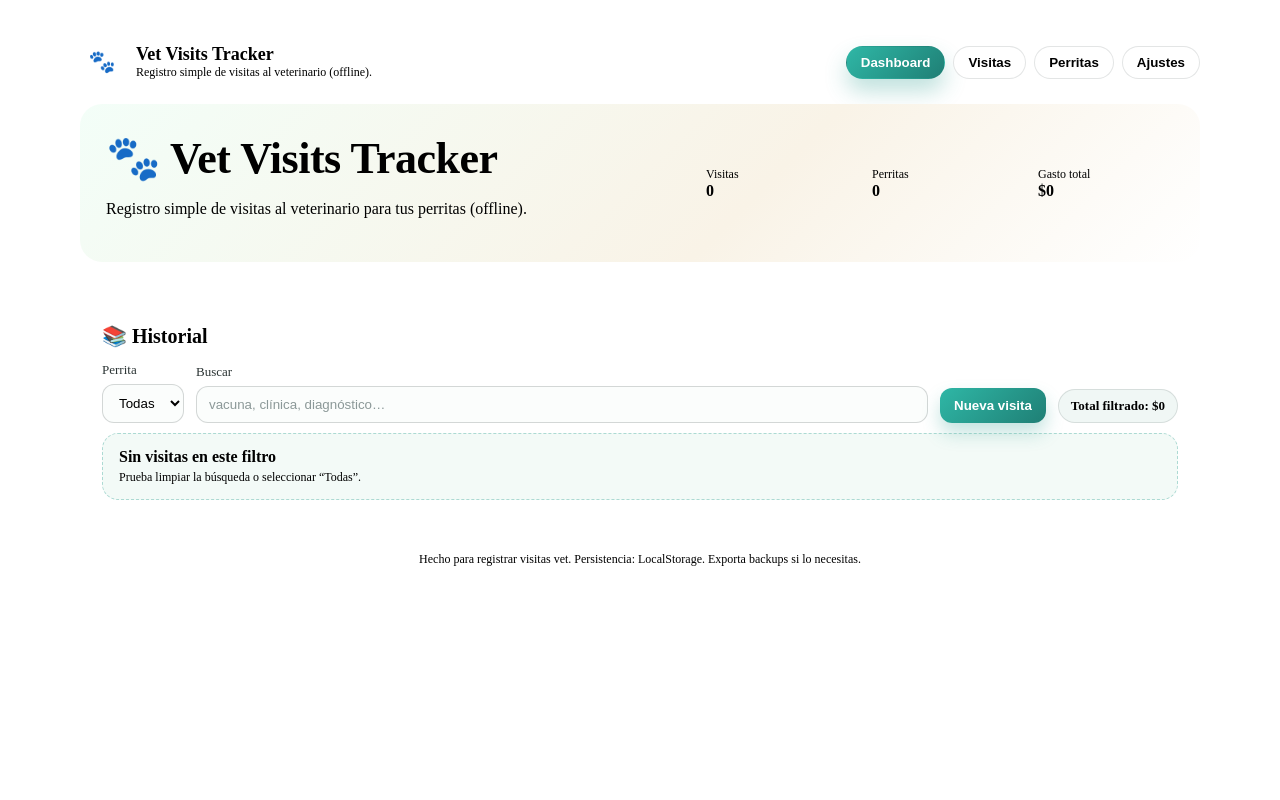
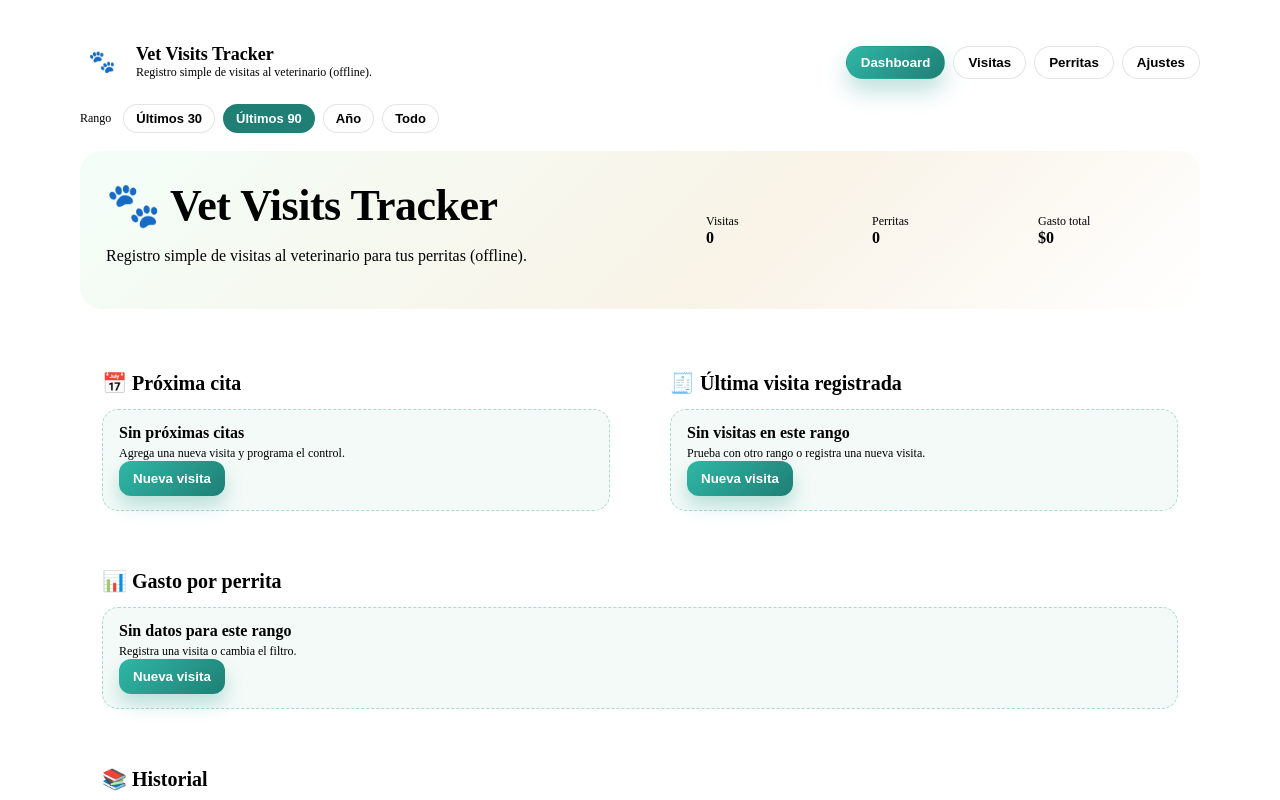
Before and after one commit to coliwares/vet-tracker, a React (Vite) app: page / in a window 1280 px wide. Shown: the top 800 px of the page. Built offline with nearby package versions, Linux system fonts and the light colour scheme.

Commit message:
Add Vitest and visits utils/tests
Add Vitest to package.json to enable unit testing and include the visits utility with tests. Implement src/utils/visits.ts and its test src/utils/visits.test.ts, and apply minor updates to App.tsx and styles.css to accommodate the new functionality.

```diff
--- a/package.json
+++ b/package.json
@@ -7,7 +7,8 @@
     "dev": "vite",
     "build": "tsc -b && vite build",
     "lint": "eslint .",
-    "preview": "vite preview"
+    "preview": "vite preview",
+    "test": "vitest"
   },
   "dependencies": {
     "react": "^19.2.0",
@@ -25,6 +26,7 @@
     "globals": "^16.5.0",
     "typescript": "~5.9.3",
     "typescript-eslint": "^8.46.4",
-    "vite": "^7.2.4"
+    "vite": "^7.2.4",
+    "vitest": "^2.1.9"
   }
 }
--- a/src/App.tsx
+++ b/src/App.tsx
@@ -6,6 +6,12 @@ import { PetForm } from "./components/PetForm";
 import { VisitForm } from "./components/VisitForm";
 import { VisitList } from "./components/VisitList";
 import { BackupTools } from "./components/BackupTools";
+import {
+  filterVisitsByRange,
+  getLastVisit,
+  getNextAppointment,
+  type VisitRange,
+} from "./utils/visits";
 
 export default function App() {
   const [state, setState] = useState<AppState>(() => loadState());
@@ -14,23 +20,44 @@ export default function App() {
   const [activeSection, setActiveSection] = useState<
     "dashboard" | "visits" | "pets" | "settings"
   >("dashboard");
+  const [dashboardRange, setDashboardRange] = useState<VisitRange>("90d");
   const visitFormRef = useRef<HTMLDivElement | null>(null);
 
   useEffect(() => {
     saveState(state);
   }, [state]);
 
+  const filteredVisits = useMemo(
+    () => filterVisitsByRange(state.visits, dashboardRange),
+    [state.visits, dashboardRange],
+  );
+
   const totalsByPet = useMemo(() => {
     const map = new Map<string, number>();
-    for (const v of state.visits) {
+    for (const v of filteredVisits) {
       map.set(v.petId, (map.get(v.petId) ?? 0) + (v.costCLP ?? 0));
     }
     return map;
-  }, [state.visits]);
+  }, [filteredVisits]);
+
+  const petsInRangeCount = useMemo(() => {
+    const ids = new Set(filteredVisits.map((v) => v.petId));
+    return ids.size;
+  }, [filteredVisits]);
+
+  const nextAppointment = useMemo(
+    () => getNextAppointment(state.visits),
+    [state.visits],
+  );
+
+  const lastVisit = useMemo(
+    () => getLastVisit(filteredVisits),
+    [filteredVisits],
+  );
 
   const totalAll = useMemo(
-    () => state.visits.reduce((acc, v) => acc + (v.costCLP ?? 0), 0),
-    [state.visits],
+    () => filteredVisits.reduce((acc, v) => acc + (v.costCLP ?? 0), 0),
+    [filteredVisits],
   );
 
   function addPet(pet: Pet) {
@@ -87,7 +114,8 @@ export default function App() {
     setSearch("");
   }
 
-  function formatCLP(n: number) {
+  function formatCLP(n?: number) {
+    if (n === undefined || n === null) return "—";
     try {
       return new Intl.NumberFormat("es-CL", {
         style: "currency",
@@ -150,6 +178,31 @@ export default function App() {
 
       {activeSection === "dashboard" ? (
         <section className="section">
+          <div className="dashboard-controls">
+            <div className="muted small">Rango</div>
+            <div className="range-filter" role="group" aria-label="Rango">
+              {(
+                [
+                  { id: "30d", label: "Últimos 30" },
+                  { id: "90d", label: "Últimos 90" },
+                  { id: "year", label: "Año" },
+                  { id: "all", label: "Todo" },
+                ] as const
+              ).map((item) => (
+                <button
+                  key={item.id}
+                  type="button"
+                  className={`range-btn ${
+                    dashboardRange === item.id ? "active" : ""
+                  }`}
+                  onClick={() => setDashboardRange(item.id)}
+                >
+                  {item.label}
+                </button>
+              ))}
+            </div>
+          </div>
+
           <header className="header">
             <div>
               <h1>🐾 Vet Visits Tracker</h1>
@@ -162,11 +215,11 @@ export default function App() {
             <div className="stats">
               <div className="stat">
                 <div className="muted small">Visitas</div>
-                <div className="strong">{state.visits.length}</div>
+                <div className="strong">{filteredVisits.length}</div>
               </div>
               <div className="stat">
                 <div className="muted small">Perritas</div>
-                <div className="strong">{state.pets.length}</div>
+                <div className="strong">{petsInRangeCount}</div>
               </div>
               <div className="stat">
                 <div className="muted small">Gasto total</div>
@@ -175,24 +228,92 @@ export default function App() {
             </div>
           </header>
 
-          {state.pets.length > 0 ? (
+          <div className="dashboard-cards">
+            <section className="card">
+              <h2>📅 Próxima cita</h2>
+              {nextAppointment ? (
+                <div className="card-body">
+                  <div className="strong">{nextAppointment.date}</div>
+                  <div className="muted small">
+                    {state.pets.find((p) => p.id === nextAppointment.visit.petId)
+                      ?.name ?? "Perrita"}
+                    {nextAppointment.visit.clinic
+                      ? ` · ${nextAppointment.visit.clinic}`
+                      : ""}
+                  </div>
+                </div>
+              ) : (
+                <div className="empty-state">
+                  <div className="empty-title">Sin próximas citas</div>
+                  <div className="muted small">
+                    Agrega una nueva visita y programa el control.
+                  </div>
+                  <button className="btn" onClick={handleNewVisit}>
+                    Nueva visita
+                  </button>
+                </div>
+              )}
+            </section>
+
+            <section className="card">
+              <h2>🧾 Última visita registrada</h2>
+              {lastVisit ? (
+                <div className="card-body">
+                  <div className="strong">{lastVisit.date}</div>
+                  <div className="muted small">{lastVisit.reason}</div>
+                  <div className="chip-amount">
+                    {formatCLP(lastVisit.costCLP)}
+                  </div>
+                </div>
+              ) : (
+                <div className="empty-state">
+                  <div className="empty-title">Sin visitas en este rango</div>
+                  <div className="muted small">
+                    Prueba con otro rango o registra una nueva visita.
+                  </div>
+                  <button className="btn" onClick={handleNewVisit}>
+                    Nueva visita
+                  </button>
+                </div>
+              )}
+            </section>
+          </div>
+
+          {filteredVisits.length > 0 ? (
             <section className="card">
               <h2>📊 Gasto por perrita</h2>
               <div className="chips">
-                {state.pets.map((p) => (
+                {state.pets.map((p) => {
+                  const amount = totalsByPet.get(p.id);
+                  if (amount === undefined) return null;
+                  return (
                     <div key={p.id} className="chip">
                       <span className="chip-icon" aria-hidden="true">
                         {p.name.slice(0, 1).toUpperCase()}
                       </span>
                       <span className="strong">{p.name}</span>
                       <span className="chip-amount">
-                      {formatCLP(totalsByPet.get(p.id) ?? 0)}
+                        {formatCLP(amount ?? 0)}
                       </span>
                     </div>
-                ))}
+                  );
+                })}
               </div>
             </section>
-          ) : null}
+          ) : (
+            <section className="card">
+              <h2>📊 Gasto por perrita</h2>
+              <div className="empty-state">
+                <div className="empty-title">Sin datos para este rango</div>
+                <div className="muted small">
+                  Registra una visita o cambia el filtro.
+                </div>
+                <button className="btn" onClick={handleNewVisit}>
+                  Nueva visita
+                </button>
+              </div>
+            </section>
+          )}
 
           <VisitList
             pets={state.pets}
--- a/src/styles.css
+++ b/src/styles.css
@@ -71,6 +71,44 @@
 	display: grid;
 	gap: 18px;
 	margin-bottom: 18px;
+}
+
+.dashboard-controls {
+	display: flex;
+	align-items: center;
+	gap: 12px;
+	flex-wrap: wrap;
+}
+
+.range-filter {
+	display: inline-flex;
+	gap: 8px;
+	flex-wrap: wrap;
+}
+
+.range-btn {
+	appearance: none;
+	border: 1px solid rgba(30, 42, 42, 0.12);
+	background: #ffffff;
+	color: inherit;
+	border-radius: 999px;
+	padding: 6px 12px;
+	font-weight: 600;
+	font-size: 13px;
+	cursor: pointer;
+	transition: transform 0.15s ease, box-shadow 0.15s ease, border-color 0.15s ease;
+}
+
+.range-btn:hover {
+	transform: translateY(-1px);
+	box-shadow: var(--shadow-soft);
+	border-color: rgba(30, 42, 42, 0.2);
+}
+
+.range-btn.active {
+	background: #1f7f75;
+	color: #ffffff;
+	border-color: transparent;
 }
 
 .section-header {
@@ -175,6 +213,11 @@
 	box-shadow: var(--shadow);
 	position: relative;
 	overflow: hidden;
+}
+
+.card-body {
+	display: grid;
+	gap: 6px;
 }
 
 .card h2 {
@@ -433,6 +476,12 @@ select:hover {
 	flex-wrap: wrap;
 }
 
+.dashboard-cards {
+	display: grid;
+	gap: 16px;
+	grid-template-columns: repeat(auto-fit, minmax(240px, 1fr));
+}
+
 .chip {
 	display: inline-flex;
 	gap: 8px;
--- /dev/null
+++ b/src/utils/visits.ts
@@ -0,0 +1,74 @@
+import type { VetVisit } from "../types";
+
+export type VisitRange = "30d" | "90d" | "year" | "all";
+
+export type NextAppointment = {
+  visit: VetVisit;
+  date: string;
+};
+
+function toDayTimestamp(value: string): number | null {
+  if (!value) return null;
+  const parsed = Date.parse(`${value}T00:00:00`);
+  return Number.isNaN(parsed) ? null : parsed;
+}
+
+function todayTimestamp(): number {
+  const now = new Date();
+  const day = new Date(now.getFullYear(), now.getMonth(), now.getDate());
+  return day.getTime();
+}
+
+export function filterVisitsByRange(visits: VetVisit[], range: VisitRange) {
+  if (range === "all") return visits;
+
+  const now = new Date();
+  const start = new Date(now.getFullYear(), now.getMonth(), now.getDate());
+  if (range === "30d") start.setDate(start.getDate() - 30);
+  if (range === "90d") start.setDate(start.getDate() - 90);
+  if (range === "year") start.setFullYear(start.getFullYear() - 1);
+
+  const startTs = start.getTime();
+  const endTs = now.getTime();
+
+  return visits.filter((visit) => {
+    const visitTs = toDayTimestamp(visit.date);
+    if (visitTs === null) return false;
+    return visitTs >= startTs && visitTs <= endTs;
+  });
+}
+
+export function getNextAppointment(visits: VetVisit[]): NextAppointment | null {
+  const todayTs = todayTimestamp();
+  let best: NextAppointment | null = null;
+  let bestTs = Number.POSITIVE_INFINITY;
+
+  for (const visit of visits) {
+    const candidateDate = visit.nextVisitDate || visit.date;
+    const candidateTs = toDayTimestamp(candidateDate);
+    if (candidateTs === null || candidateTs < todayTs) continue;
+
+    if (candidateTs < bestTs) {
+      bestTs = candidateTs;
+      best = { visit, date: candidateDate };
+    }
+  }
+
+  return best;
+}
+
+export function getLastVisit(visits: VetVisit[]): VetVisit | null {
+  let best: VetVisit | null = null;
+  let bestTs = Number.NEGATIVE_INFINITY;
+
+  for (const visit of visits) {
+    const visitTs = toDayTimestamp(visit.date);
+    if (visitTs === null) continue;
+    if (visitTs > bestTs) {
+      bestTs = visitTs;
+      best = visit;
+    }
+  }
+
+  return best;
+}
```
Also changed, not shown: 2 other files (tests, documents, lock files or other folders). Lines whose indentation alone changed are shown as unchanged.
